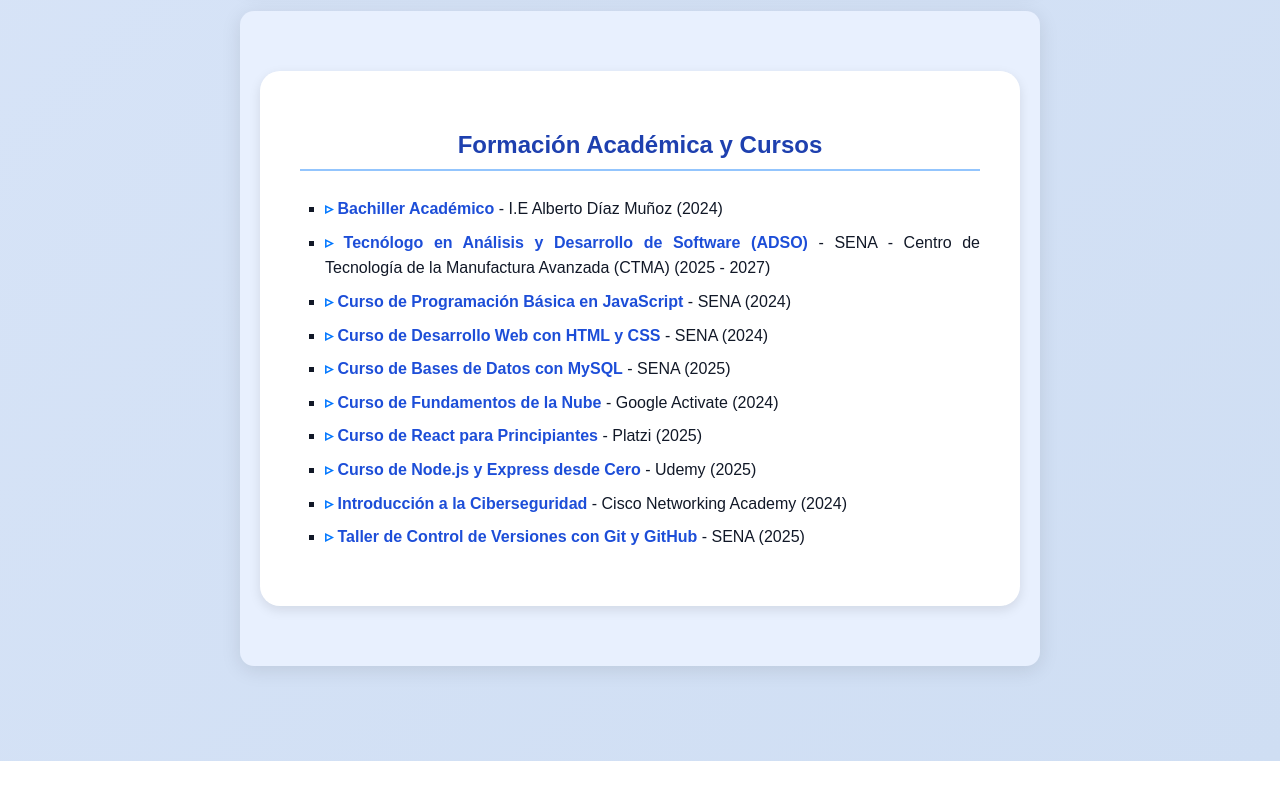
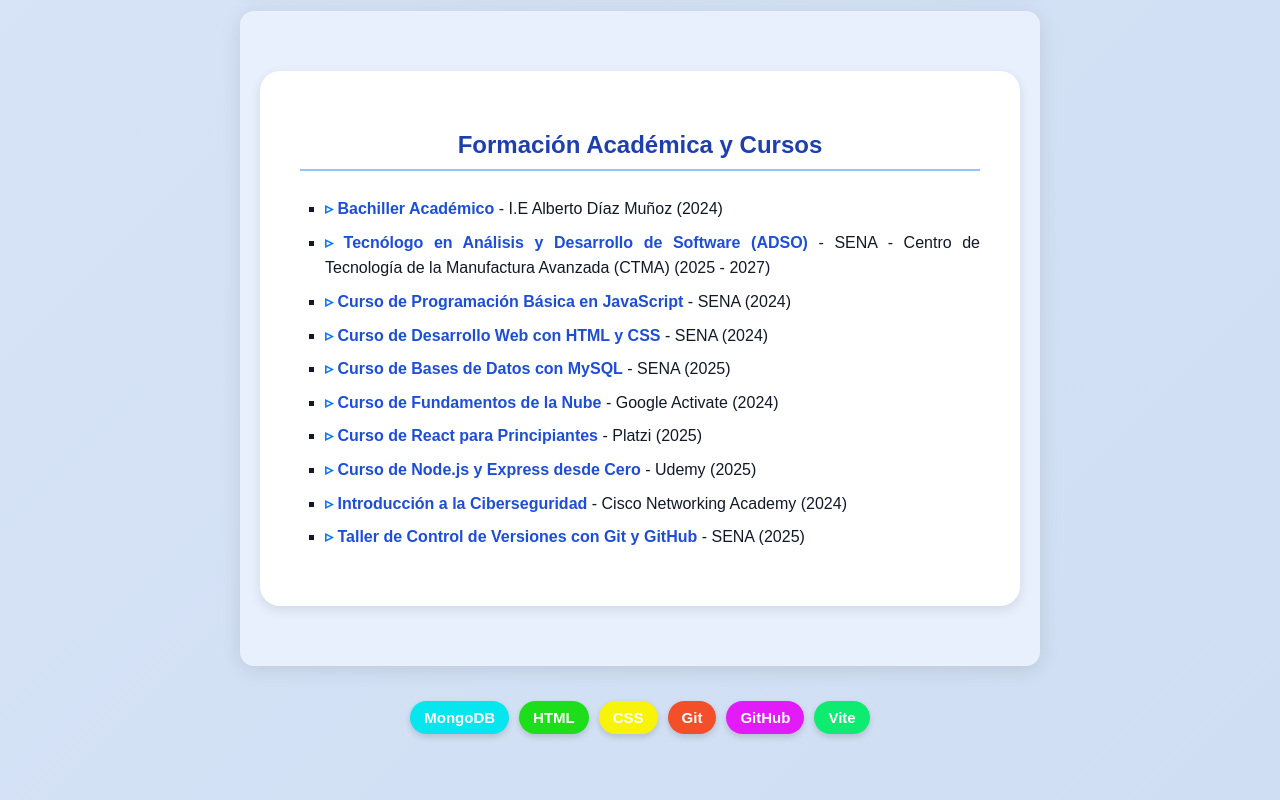
Before and after one commit to AndresBetancurCastaneda/mi-cv-react, a React (Vite) app: page / in a window 1280 px wide. Shown: the part 2662-3462 px from the top of the page. Before the commit the page ends 3423 px from the top, so only its background shows below. Built offline with nearby package versions, Linux system fonts and the light colour scheme.

Commit message:
feat: componente StackTecnolgias dinamico y con renderizado

```diff
--- a/src/app.jsx
+++ b/src/app.jsx
@@ -3,6 +3,7 @@ import Header from './components/Header'
 import About from './components/About'
 import Skills from './components/Skills'
 import Educacion from './components/Educacion'
+import StackTecnologias from './components/StackTecnologias'
 
 export default function App() {
   return (
@@ -11,6 +12,7 @@ export default function App() {
       <About />
       <Skills />
       <Educacion />
+      <StackTecnologias />
     </div>
   )
 }
--- /dev/null
+++ b/src/components/StackTecnologias.jsx
@@ -0,0 +1,43 @@
+import React from "react";
+
+function StackTecnologias() {
+  const tecnologias = [
+    "MongoDB",
+    "HTML",
+    "CSS",
+    "Git",
+    "GitHub",
+    "Vite",
+  ];
+
+  // Función para cambiar el color de fondo según la tecnología
+  const getColor = (tec) => {
+    if (tec === "MongoDB") return "#07e6eeff";
+    if (tec === "HTML") return "#1edd1bff";
+    if (tec === "CSS") return "#f7f30bff";
+    if (tec === "Git") return "#F34F29";
+    if (tec === "GitHub") return "#e21cf8ff";
+    if (tec === "Vite") return "#0deb71ff";
+    return "#ccc";
+  };
+
+  return (
+    <div className="stack-container">
+      {tecnologias.map((tec, index) => (
+        <span
+          key={index}
+          className="stack-item"
+          style={{
+            backgroundColor: getColor(tec),
+            color: tec === "JavaScript" ? "black" : "white",
+          }}
+        >
+          {tec}
+        </span>
+      ))}
+    </div>
+  );
+}
+
+
+export default StackTecnologias;
--- a/src/main.jsx
+++ b/src/main.jsx
@@ -1,6 +1,6 @@
 import { StrictMode } from 'react'
 import { createRoot } from 'react-dom/client'
-import App from './App';
+import App from './app';
 import './index.css';
 import './styles.css';
 
--- a/src/styles.css
+++ b/src/styles.css
@@ -217,3 +217,27 @@ header li {
     transform: translateY(0);
   }
 }
+
+.stack-container {
+  display: flex;
+  flex-wrap: wrap; /* Permite que los chips bajen si no caben */
+  justify-content: center; /* Centra horizontalmente */
+  align-items: center; /* Centra verticalmente */
+  gap: 10px; /* Espacio entre los elementos */
+  margin-top: 20px;
+  padding: 10px;
+}
+
+.stack-item {
+  padding: 8px 14px;
+  border-radius: 20px;
+  font-weight: bold;
+  font-size: 15px;
+  box-shadow: 0 3px 6px rgba(0, 0, 0, 0.15);
+  transition: transform 0.2s ease, box-shadow 0.2s ease;
+}
+
+.stack-item:hover {
+  transform: scale(1.05);
+  box-shadow: 0 4px 10px rgba(0, 0, 0, 0.2);
+}
```
